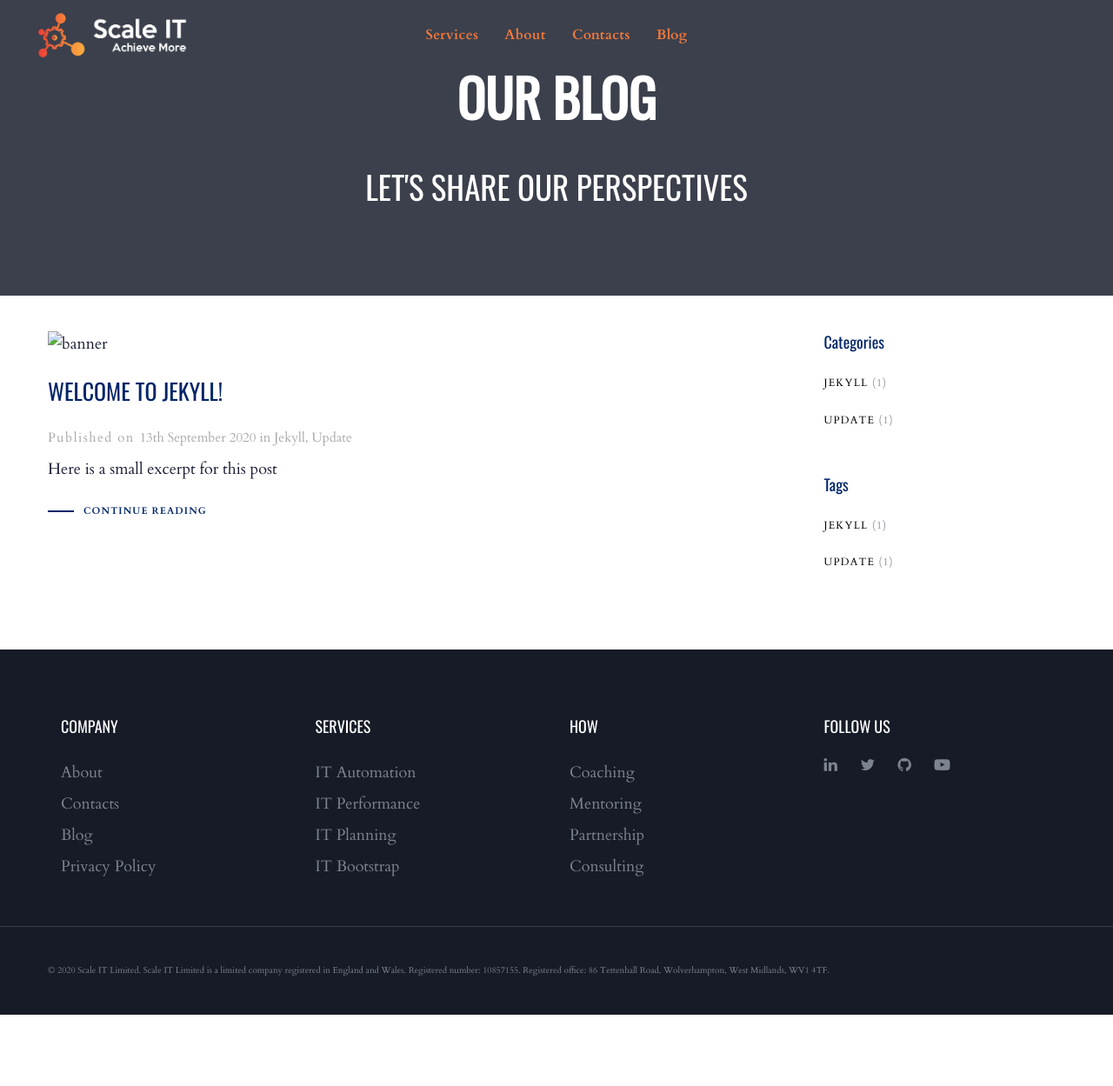
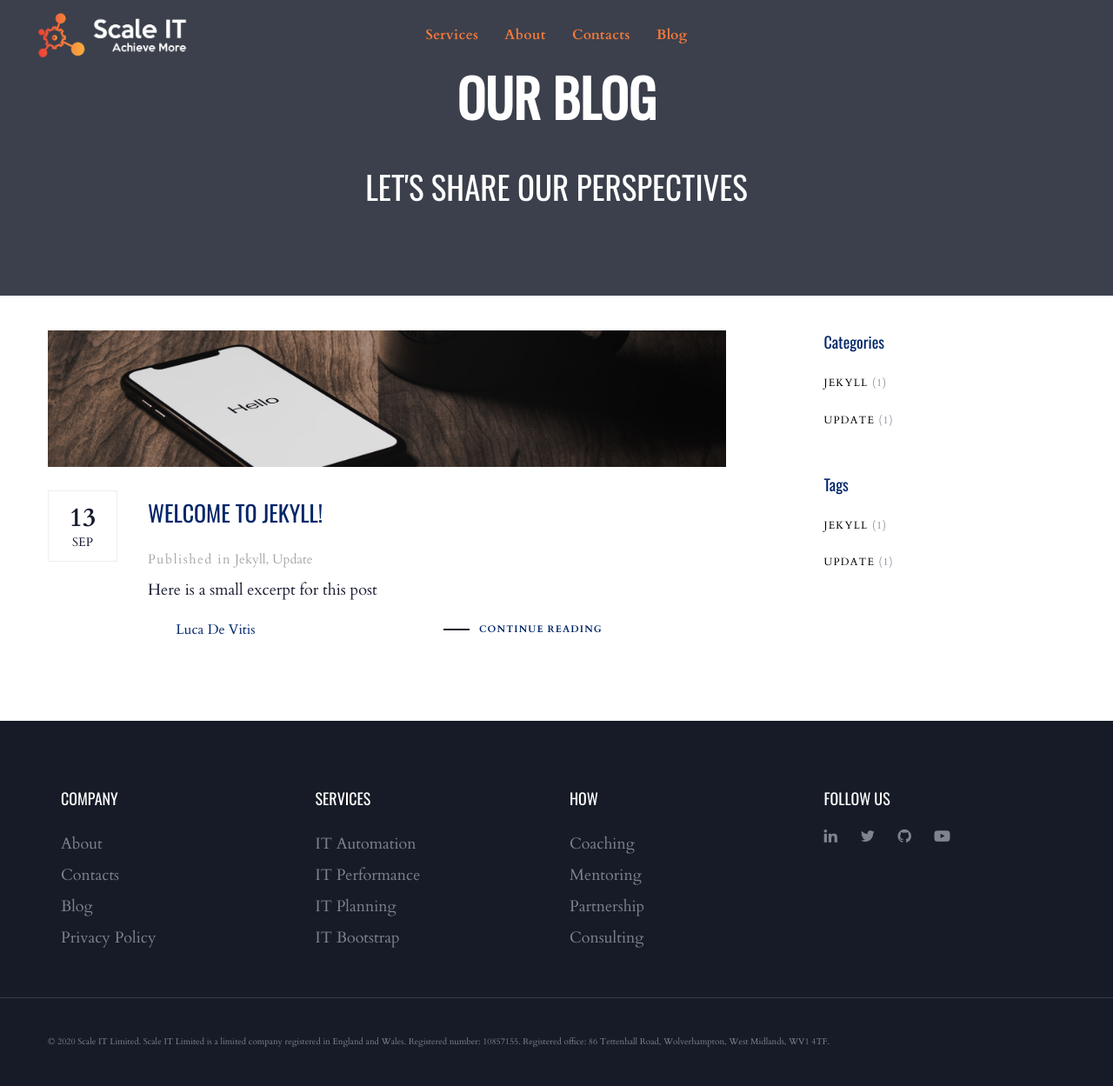
Before and after one commit to lucadevitis/scaleitlimited.github.io, a Jekyll site: the page built from posts.html, in a window 1280 px wide. Shown: the whole page at 87% size. Built offline with Jekyll 4.4.1, drawn with Linux system fonts in a browser that asks for light colours; some web fonts are replaced; a script that is not in the unit is left out; before the commit the page ends 1167 px from its top, so only the background shows below that.

Commit message:
Blog style alignment

```diff
--- a/_layouts/post.html
+++ b/_layouts/post.html
@@ -11,8 +11,9 @@ layout: raw
       <div class="blog-single-cover scheme-light" data-fullheight="true" data-inview="true" data-inview-options='{ "onImagesLoaded": true }' style="background-color: #666871;">
 
         <figure class="blog-single-media" data-responsive-bg="true" data-parallax="true" data-parallax-options='{ "parallaxBG": true, "triggerHook": "onLeave" }' data-parallax-from='{ "translateY": "0%" }' data-parallax-to='{ "translateY": "20%" }'>
-          <img src="{{ page.banner }}" alt="Banner">
+          <img src="{{ page.cover }}" alt="cover">
         </figure>
+			  <div class="liquid-row-overlay" style="background:rgba(9, 17, 35, 0.245)"></div>
 
         <div class="blog-single-details">
 
--- a/collections/_posts/2020-09-13-welcome-to-jekyll.markdown
+++ b/collections/_posts/2020-09-13-welcome-to-jekyll.markdown
@@ -5,6 +5,8 @@ date: 2020-09-13 18:17:37 +0100
 categories: jekyll update
 tags: jekyll update
 author: luca.devitis
+cover: /assets/img/posts/cover-cup-n-hello-mobile-01.jpg
+cover_small: /assets/img/posts/small-cover-cup-n-hello-mobile-01.jpg
 
 ---
 Here is a small excerpt for this post
--- a/posts.html
+++ b/posts.html
@@ -3,17 +3,18 @@ layout: blog
 excerpt_separator: "<!--more-->"
 ---
 
-{% for post in site.posts limit:2 %}
+{% for post in site.posts limit:10 %}
 {% assign author = site.people | where: "username", post.author | first %}
 			    			<div class="liquid-blog-posts">
 			    				<div class="liquid-blog-grid liquid-blog-style-classic row">
 
-			    						<article class="liquid-lp liquid-blog-item liquid-blog-item-grid liquid-blog-scheme-dark mb-50">
 			    						<figure class="liquid-lp-media">
 			    							<a href="{{ post.url }}">
-			    									<img src="{{ post.banner }}" alt="banner">
+			    								<img src="{{ post.cover_small }}" alt="cover">
 			    							</a>
 			    						</figure>
+			    						<article class="col-md-12 col-sm-12 liquid-lp liquid-lp-time-aside liquid-blog-item liquid-blog-item-grid liquid-blog-scheme-dark mb-50">
+                        <time class="entry-date published updated liquid-lp-date" datetime="{{ post.date }}">{{ post.date | date: "<span>%d</span> %b"}}</time>
 			    							<div class="liquid-blog-item-inner">
 			    								<a href="{{ post.url }}" class="liquid-overlay-link">{{ post.title }}</a>
 			    								<header class="liquid-lp-header">
@@ -21,25 +22,32 @@ excerpt_separator: "<!--more-->"
 			    										<a style="text-decoration: none;" href="{{ post.url }}" data-split-text="text" data-split-options='{ "type": "lines" }'>{{ post.title }}</a>
 			    									</h3>
 			    									<div class="liquid-lp-details">
-                              <span class="block ltr-sp-1">Published on </span>
-			    										<time class="liquid-lp-date" datetime="{{ post.date }}">{{ post.date | date_to_long_string: "ordinal" }}</time>
-			    										in
+                              <span class="block ltr-sp-1">Published in</span>
 			    										<span style="text-transform: capitalize" class="liquid-lp-category">
                                 {{ post.categories | join: ", " }}
                               </span>
 			    									</div><!-- /.liquid-lp-details -->
 			    								</header>
-			    								<div class="liquid-lp-excerpt">
+			    								<main class="liquid-lp-excerpt">
 			    									{{ post.excerpt }}
-			    								</div><!-- /.latest-post-excerptc -->
+			    								</main><!-- /.latest-post-excerptc -->
 			    								<footer class="liquid-lp-footer">
-			    									<a href="{{ post.ulr }}" class="btn btn-naked text-uppercase ltr-sp-1 size-sm font-weight-bold liquid-lp-read-more">
-			    										<span class="text-secondary">
-			    											<span class="btn-line bg-secondary btn-line-before"></span>
-			    											<span class="btn-txt">Continue Reading</span>
-			    											<span class="btn-line bg-secondary btn-line-after"></span>
+                            <div class="col-md-6 col-sm-6 liquid-lp-meta">
+                              <span class="author vcard">
+                                <span class="screen-reader-text">Author</span>
+                                <i class="icon-md-person"></i>
+                                <a class="text-secondary text-hover-primary" href="{{ author.url }}">{{ author.name }}</a>
+                              </span>
+                            </div>
+                            <div class="col-md-6 col-sm-6 liquid-lp-meta">
+			    									  <a href="{{ post.url }}" class="btn btn-naked text-uppercase ltr-sp-1 size-sm font-weight-bold liquid-lp-read-more">
+			    									  	<span>
+			    									  		<span class="btn-line btn-line-before"></span>
+			    									  		<span class="btn-txt text-secondary text-hover-primary">Continue Reading</span>
+			    									  		<span class="btn-line btn-line-after"></span>
 			    									  	</span>
 			    									  </a>
+                            </div>
 			    								</footer>
 			    							</div><!-- /.liquid-blog-item-inner -->
 			    						</article>
```
Also changed, not shown: _includes/latest-posts.html (+17 -16 lines), assets/README.md (added, +19 -0 lines), assets/img/posts/cover-cup-n-hello-mobile-01.jpg (added), assets/img/posts/small-cover-cup-n-hello-mobile-01.jpg (added). Lines whose indentation alone changed are shown as unchanged.
